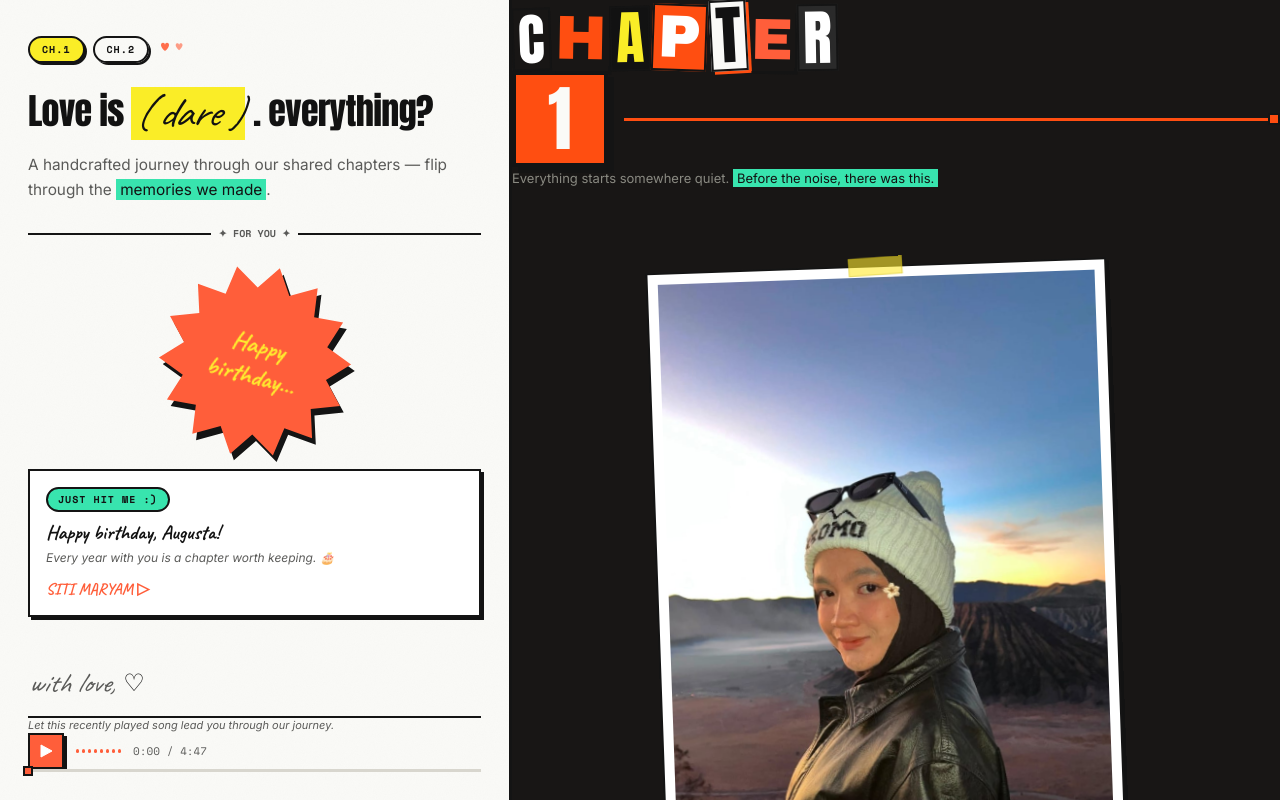
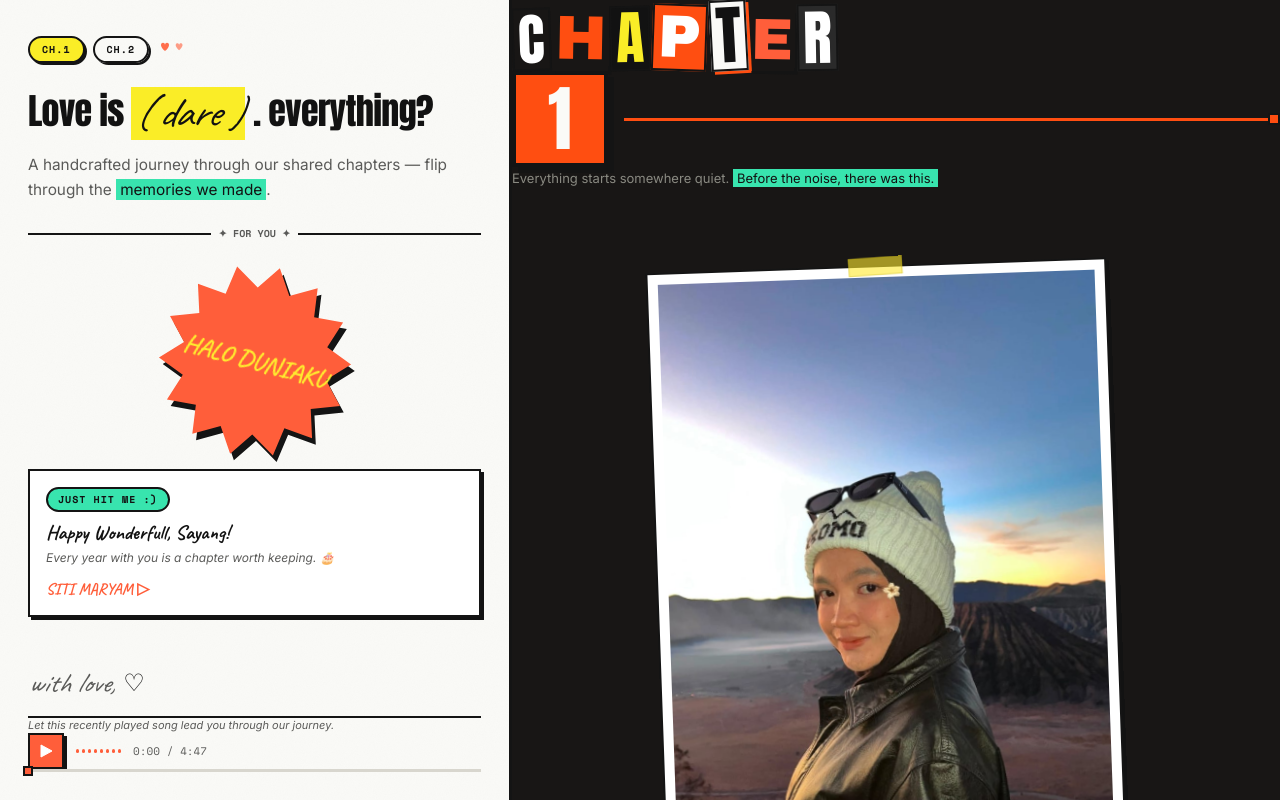
Before and after one commit to OrganicoconutSugar/scrapbooksayang, a Next.js app in the folder Folder Kuliah/ScrapBook Ciam/scrapbook-ciam/: page / in a window 1280 px wide. Both pictures are taken after a click on the button "★ CLICK ★". Shown: the top 800 px of the page. Built offline with nearby package versions, Linux system fonts and the light colour scheme.

Commit message:
Update starburst text and name

```diff
--- a/Folder Kuliah/ScrapBook Ciam/scrapbook-ciam/components/StarburstButton.tsx
+++ b/Folder Kuliah/ScrapBook Ciam/scrapbook-ciam/components/StarburstButton.tsx
@@ -125,9 +125,7 @@ export default function StarburstButton() {
                 lineHeight: 1.2,
               }}
             >
-              Happy
-              <br />
-              birthday...
+              HALO DUNIAKU
             </span>
           )}
         </span>
@@ -191,7 +189,7 @@ export default function StarburstButton() {
               marginBottom: "4px",
             }}
           >
-            Happy birthday, Augusta!
+            Happy Wonderfull, Sayang!
           </p>
           <p
             style={{
```
